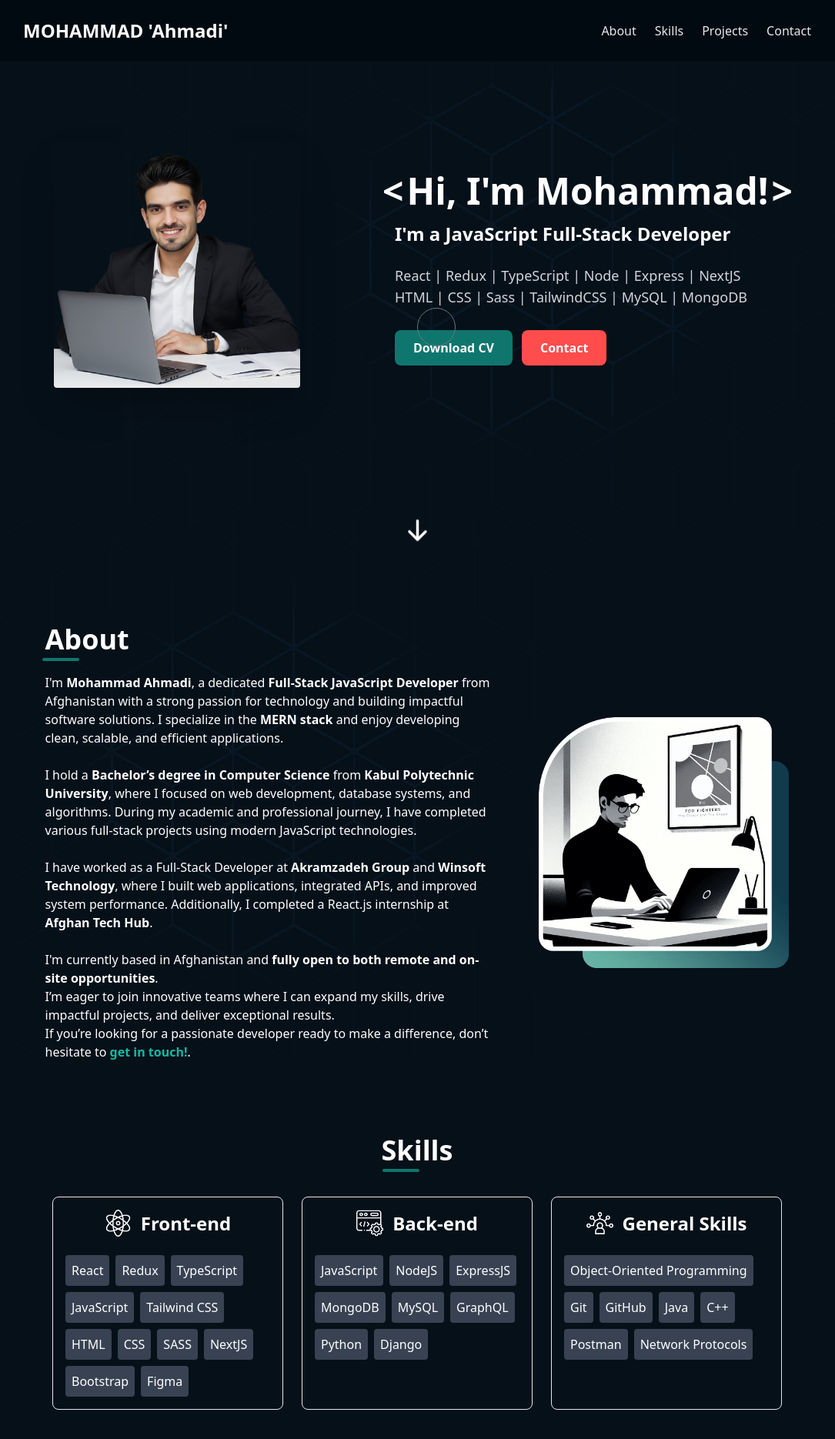
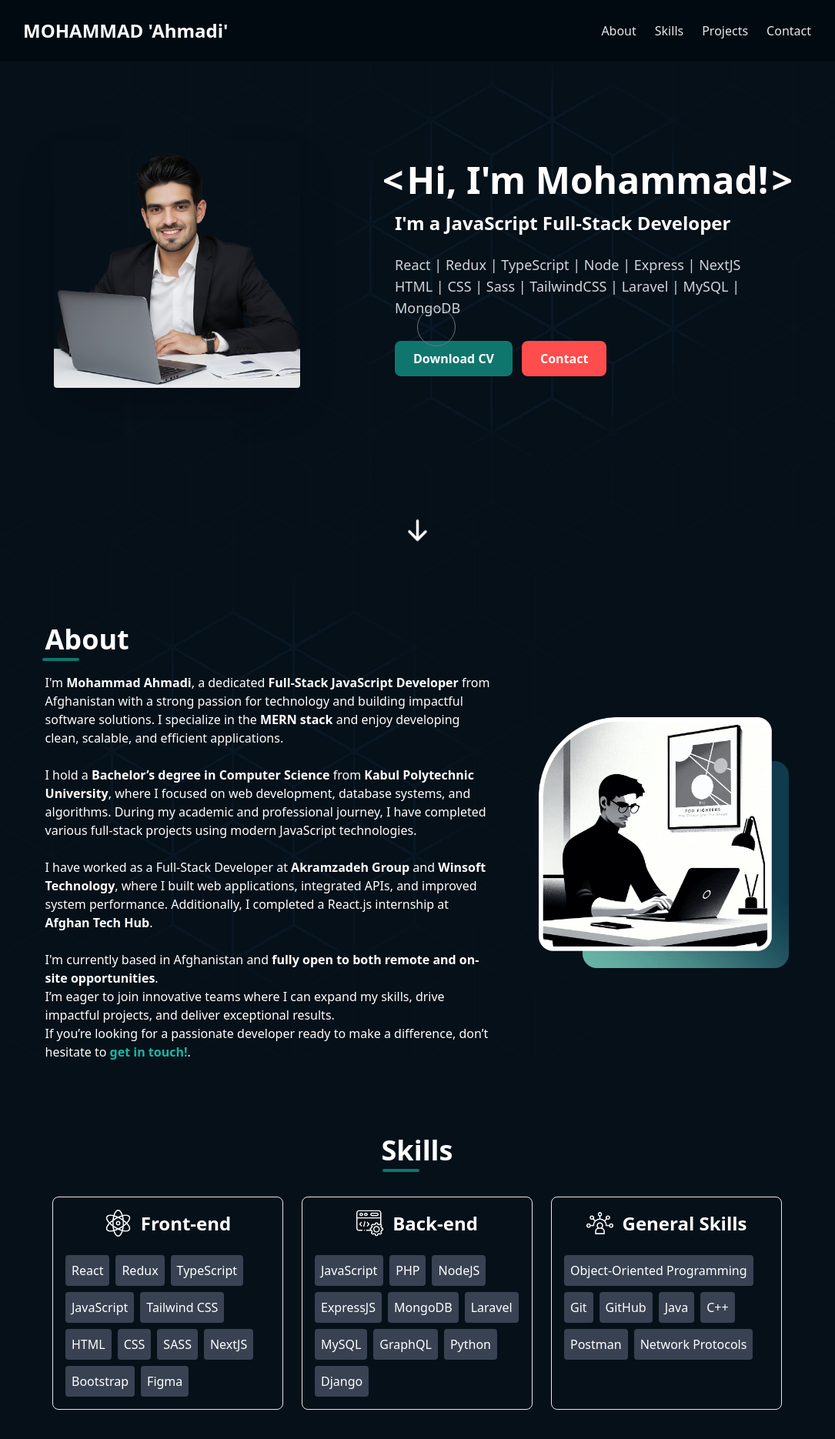
Before and after one commit to Tamohammad/Portfolio, a React (Vite) app: page / in a window 1280 px wide. Shown: the top 1870 px of the page at 77% size, without its empty margins (98-1183 px from the left). Built offline with nearby package versions, Linux system fonts and the light colour scheme.

Commit message:
Updated Hero and skills components

```diff
--- a/src/components/Hero.tsx
+++ b/src/components/Hero.tsx
@@ -38,8 +38,10 @@ function Hero() {
           <p className="mt-4 mb-10 text-gray-300 md:text-lg">
             React | Redux | TypeScript | Node | Express | NextJS
             <br />
-            HTML | CSS | Sass | TailwindCSS | MySQL | MongoDB
+            HTML | CSS | Sass | TailwindCSS | Laravel | MySQL | MongoDB
+            <br />
           </p>
+
           <a
             target="_blank"
             href={` https://drive.google.com/uc?export=download&id=1Z2bzFykAWWSErzo9v1WNISspTnAni6sV`}
--- a/src/data/skills.ts
+++ b/src/data/skills.ts
@@ -34,9 +34,11 @@ export const skillsData: SkillType[] = [
 		alt: "Backend skills gear icon",
 		skills: [
 			"JavaScript",
+			"PHP",
 			"NodeJS",
 			"ExpressJS",
 			"MongoDB",
+			"Laravel",
 			"MySQL",
 			"GraphQL",
 			"Python",
```
